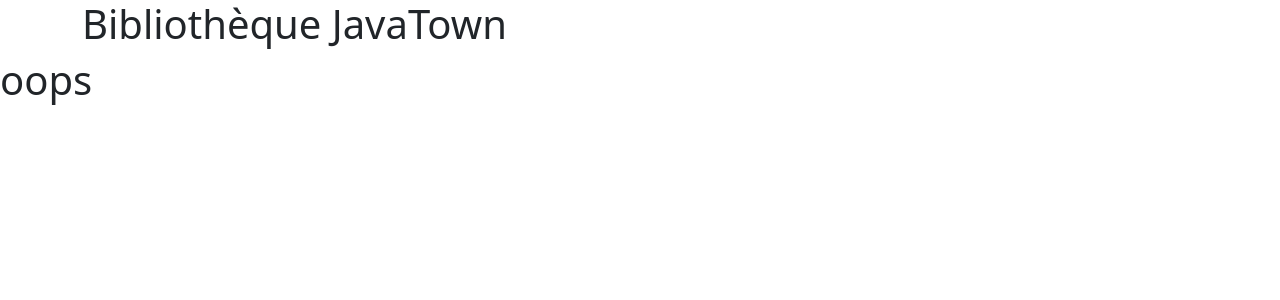
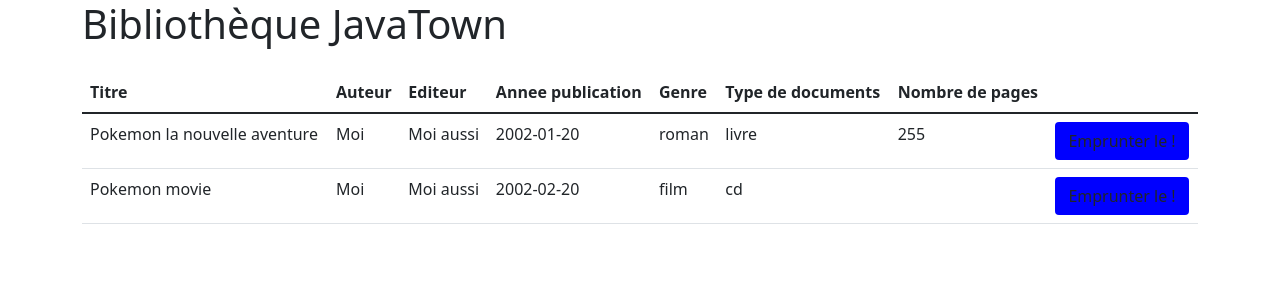
Before and after one commit to MLGBernardBLT/tp4, a React (Create React App) app in the folder bernardtp4/: page /getDocuments in a window 1280 px wide. Shown: the top 300 px of the page. Built offline with nearby package versions, Linux system fonts and the light colour scheme.

Commit message:
Ajout de la liste de documents

```diff
--- a/bernardtp4/src/App.js
+++ b/bernardtp4/src/App.js
@@ -4,15 +4,14 @@
 import './App.css';
 import HomePage from "./component/HomePage";
 import PageNotFound from "./component/PageNotFound";
-import Utilisateurs from "./component/utilisateur/Utilisateurs";
 import 'bootstrap/dist/css/bootstrap.css'
-import Connexion from "./component/Connexion";
 import CreateEmprunteur from "./component/form/CreateEmprunteur";
 import CreateLivre from "./component/form/CreateLivre";
 import CreateDVD from "./component/form/CreateDVD";
 import CreateCD from "./component/form/CreateCD";
 import CreateEmprunt from "./component/form/CreateEmprunt";
 import CreateRetour from "./component/form/CreateRetour";
+import Documents from "./component/documents/Documents";
 
 
 function App() {
@@ -34,6 +33,39 @@
         ]
     )
 
+    const [utilisateurTrouver, setUtilisateurTrouver] = useState(
+        {
+            id: 0,
+            typeUtilisateur: '',
+            nom: '',
+            prenom: ''
+        }
+    )
+
+    const [documents, setDocuments] = useState(
+        [
+            {
+                id : 1,
+                typeDocument: 'livre',
+                titre: 'Pokemon la nouvelle aventure',
+                auteur: 'Moi',
+                editeur: 'Moi aussi',
+                anneePublication: '2002-01-20',
+                genre: 'roman',
+                nbrePage: 255
+            },
+            {
+                id : 2,
+                typeDocument: 'cd',
+                titre: 'Pokemon movie',
+                auteur: 'Moi',
+                editeur: 'Moi aussi',
+                anneePublication: '2002-02-20',
+                genre: 'film'
+            }
+        ]
+    )
+
     const addUtilisateur = (nom, prenom) => {
         let temp = id;
         setId(++temp);
@@ -44,6 +76,13 @@
             'prenom' : prenom
         }]);
     }
+
+    const getUtilisateur = (id) => {
+        utilisateurs.map((utilisateur) =>
+            utilisateur.id === id && setUtilisateurTrouver(utilisateur)
+        )
+    }
+
   return (
     <div>
         <header className="container">
@@ -52,13 +91,14 @@
 
         <Router>
             <Routes>
-                <Route path="/" element={<HomePage utilisateurs={utilisateurs}/>} />
+                <Route path="/" element={<HomePage utilisateurs={utilisateurs} onClick={getUtilisateur}/>} />
                 <Route path="/createEmprunteur" element={<CreateEmprunteur onAdd={addUtilisateur} />} />
                 <Route path="/createLivre" element={<CreateLivre />} />
                 <Route path="/createDVD" element={<CreateDVD />} />
                 <Route path="/createCD" element={<CreateCD />} />
                 <Route path="/createEmprunt" element={<CreateEmprunt />} />
                 <Route path="/createRetour" element={<CreateRetour />} />
+                <Route path="/getDocuments" element={<Documents documents={documents} utilisateur={utilisateurTrouver}/>} />
                 <Route path="*" element={<PageNotFound/>} />
             </Routes>
         </Router>
--- a/bernardtp4/src/component/Connexion.js
+++ b/bernardtp4/src/component/Connexion.js
@@ -3,8 +3,9 @@
 
 
 
-const Connexion = ({utilisateur}) => {
+const Connexion = ({utilisateur, onClick}) => {
     const typeUtilisateur = utilisateur.typeUtilisateur;
+    console.log(onClick)
 
     return (
         <div>
@@ -27,12 +28,13 @@
             }
             {
                 typeUtilisateur === "emprunteur" &&
-                <Link color="blue" to="/createEmprunt">Faire un emprunt</Link>
+                <Link to="/getDocuments" onClick={() => onClick(utilisateur.id)}>Voir les documents disponibles</Link>
             }
             {
                 typeUtilisateur === "emprunteur" &&
-                <Link to="/createRetour">Retourner un livre</Link>
+                <Link color="blue" to="/emprunts">Voir vos emprunts</Link>
             }
+
 
 
         </div>
--- a/bernardtp4/src/component/HomePage.js
+++ b/bernardtp4/src/component/HomePage.js
@@ -2,10 +2,10 @@
 import Utilisateurs from "./utilisateur/Utilisateurs";
 
 
-const HomePage = ({utilisateurs}) => (
+const HomePage = ({utilisateurs, onClick}) => (
     <div>
         <h1>Veuillez vous loggez avec un compte :</h1>
-        <Utilisateurs utilisateurs={utilisateurs}/>
+        <Utilisateurs utilisateurs={utilisateurs} onClick={onClick}/>
     </div>
 )
 
--- /dev/null
+++ b/bernardtp4/src/component/documents/Document.js
@@ -0,0 +1,27 @@
+import React from "react";
+import Button from "../Button";
+import { useNavigate } from 'react-router-dom';
+
+const Document = ({document, utilisateur}) => {
+    const navigate = useNavigate();
+    const typeDocument = document.typeDocument;
+    const onSubmit = (e) => {
+        e.preventDefault()
+        console.log(utilisateur)
+        navigate("/", {from: "App"})
+    }
+    return (
+        <tr>
+            <td>{document.titre}</td>
+            <td>{document.auteur}</td>
+            <td>{document.editeur}</td>
+            <td>{document.anneePublication}</td>
+            <td>{document.genre}</td>
+            <td>{document.typeDocument}</td>
+            <td>{typeDocument === "livre" && document.nbrePage}</td>
+            <td><Button color="blue" text="Emprunter le !" onClick={onSubmit} /> </td>
+        </tr>
+    )
+}
+
+export default Document;
--- /dev/null
+++ b/bernardtp4/src/component/documents/Documents.js
@@ -0,0 +1,38 @@
+import React, {useState} from "react";
+import Document from './Document'
+
+const Documents = ({documents, utilisateur}) => {
+    console.log(utilisateur)
+    return (
+        <>
+            <div className="container">
+                <div className="row">
+                    <div className="col-12">
+                        <p>{utilisateur.prenom} {utilisateur.nom}</p>
+                        <table className="table">
+                            <thead>
+                            <tr>
+                                <th scope="col">Titre</th>
+                                <th scope="col">Auteur</th>
+                                <th scope="col">Editeur</th>
+                                <th scope="col">Annee publication</th>
+                                <th scope="col">Genre</th>
+                                <th scope="col">Type de documents</th>
+                                <th scope="col">Nombre de pages</th>
+                            </tr>
+                            </thead>
+                            <tbody>
+                            {documents.map((document) => (
+                                <Document key={document.id} document={document} utilisateur={utilisateur}/>
+                            ))}
+                            </tbody>
+                        </table>
+                    </div>
+                </div>
+            </div>
+        </>
+    )
+
+}
+
+export default Documents;
--- a/bernardtp4/src/component/utilisateur/Utilisateur.js
+++ b/bernardtp4/src/component/utilisateur/Utilisateur.js
@@ -2,18 +2,19 @@
 import Connexion from "../Connexion"
 import {useState} from "react";
 
-const Utilisateur = ({utilisateur}) => {
+const Utilisateur = ({utilisateur, onClick}) => {
     const [connexion, setConnexion] = useState(false);
-    const onClick = () => {
+    const onClick2 = () => {
         setConnexion(!connexion);
     }
+
     return (
         <tr>
             <td>{utilisateur.prenom}</td>
             <td>{utilisateur.nom}</td>
             <td>{utilisateur.typeUtilisateur}</td>
-            <td><Button color='green' text='connexion' onClick={onClick}/></td>
-            <td>{connexion === true && <Connexion utilisateur={utilisateur}/>}</td>
+            <td><Button color='green' text='connexion' onClick={onClick2}/></td>
+            <td>{connexion === true && <Connexion utilisateur={utilisateur} onClick={onClick}/>}</td>
         </tr>
     )
 }
--- a/bernardtp4/src/component/utilisateur/Utilisateurs.js
+++ b/bernardtp4/src/component/utilisateur/Utilisateurs.js
@@ -1,9 +1,7 @@
 import React, {useState} from "react";
 import Utilisateur from './Utilisateur'
-import Button from "../Button";
-import Connexion from "../Connexion";
 
-const Utilisateurs = ({utilisateurs}) => {
+const Utilisateurs = ({utilisateurs, onClick}) => {
     return (
         <>
             <div className="container">
@@ -20,7 +18,7 @@
                             </thead>
                             <tbody>
                                 {utilisateurs.map((utilisateur) => (
-                                    <Utilisateur key={utilisateur.id} utilisateur={utilisateur}/>
+                                    <Utilisateur key={utilisateur.id} utilisateur={utilisateur} onClick={onClick}/>
                                 ))}
                             </tbody>
                         </table>
```
